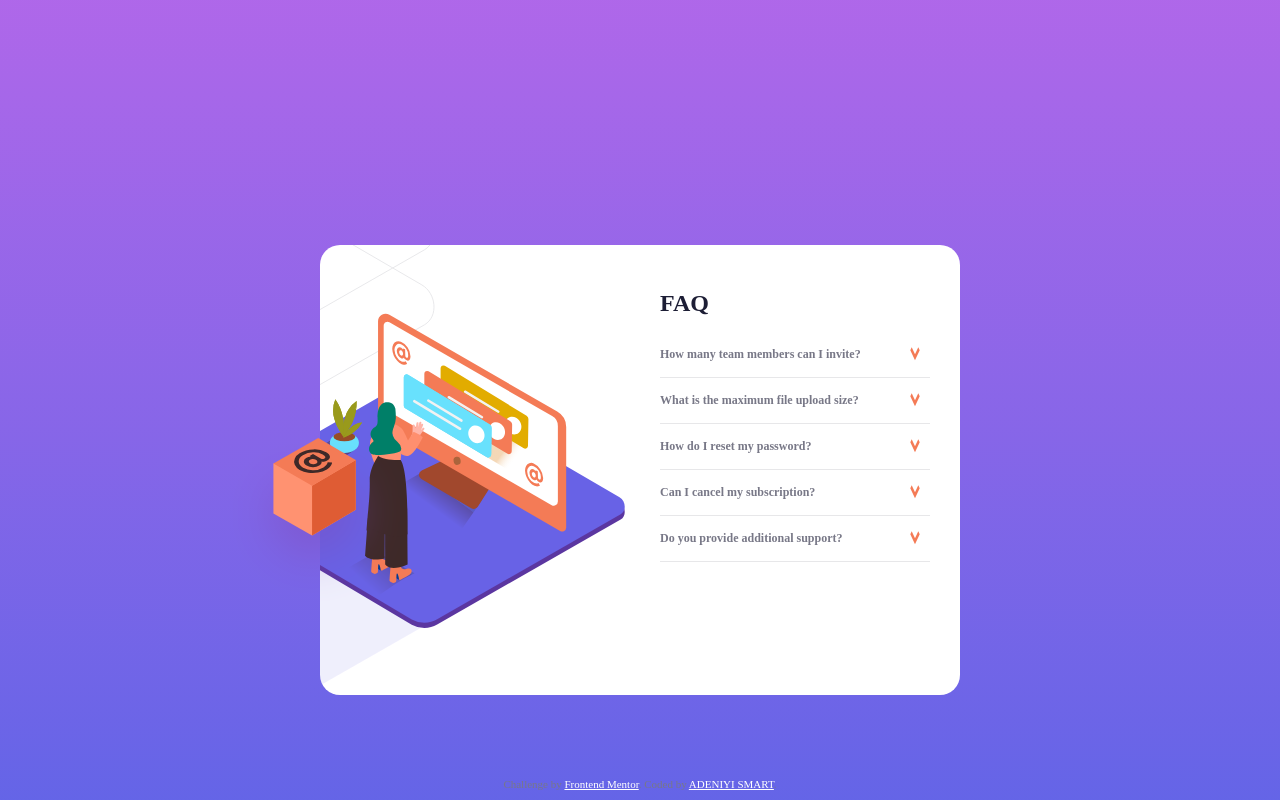
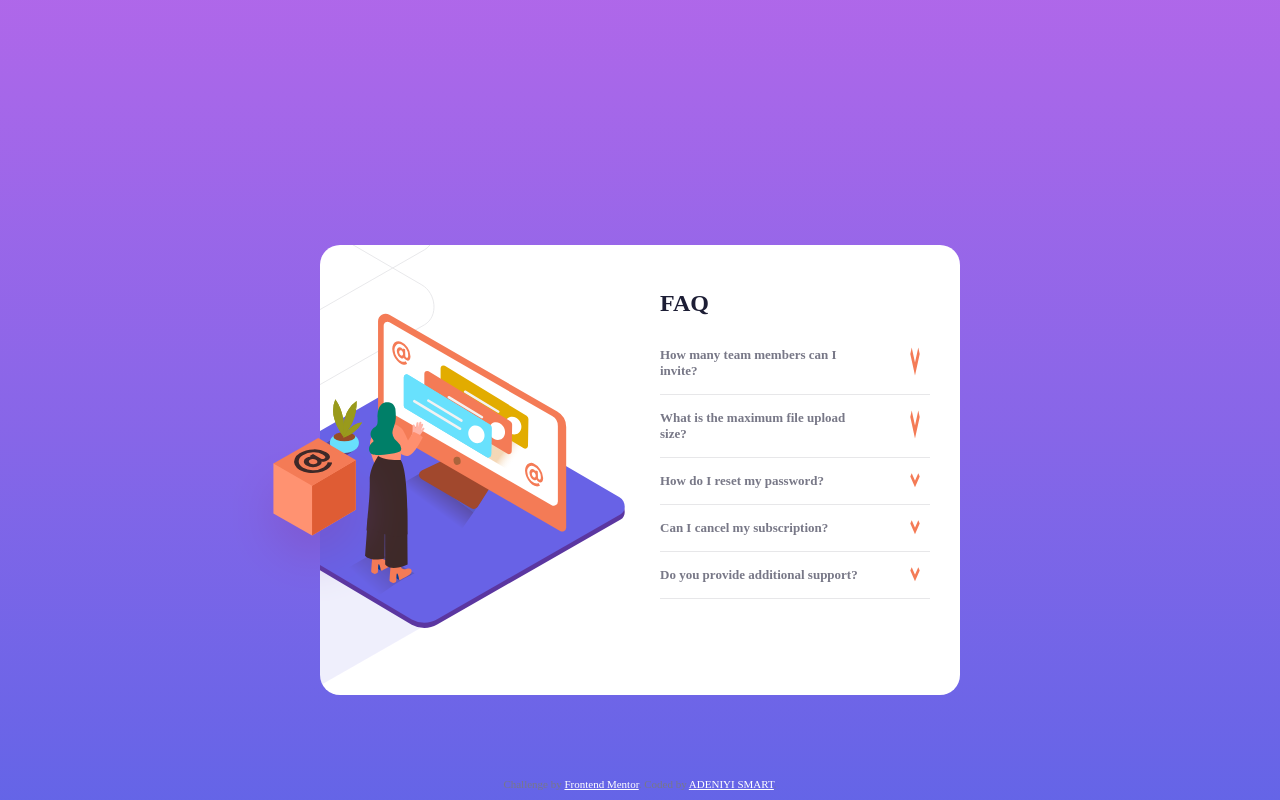
Before and after one commit to Iamweird2/faq-accordion-card-main, a plain HTML site: page index.html in a window 1280 px wide. Drawn offline with Linux system fonts and the light colour scheme.

Commit message:
heading  change

```diff
--- a/card.css
+++ b/card.css
@@ -46,6 +46,7 @@
 
 .question-head{
     flex-basis: 80%;
+    font-size: 13px;
 }
 
 .question-head-active{
--- a/index.html
+++ b/index.html
@@ -23,7 +23,7 @@
 
     <div class="question-box">
       <div class="question-container">
-        <h4 class="question-head"> How many team members can I invite? </h4>
+        <h1 class="question-head"> How many team members can I invite? </h1>
         <img class="arrow-img" src="images/icon-arrow-down.svg" alt="arrow-down">
       </div>
       <p class="answer">
@@ -36,7 +36,7 @@
 
     <div class="question-box">
       <div class="question-container">
-        <h4 class="question-head"> What is the maximum file upload size? </h4>
+        <h1 class="question-head"> What is the maximum file upload size? </h1>
         <img class="arrow-img" src="images/icon-arrow-down.svg" alt="arrow-down">
       </div>
       <p class="answer">
@@ -48,7 +48,7 @@
 
     <div class="question-box">
       <div class="question-container">
-        <h4 class="question-head"> How do I reset my password? </h4>
+        <h1 class="question-head"> How do I reset my password? </h1>
         <img class="arrow-img" src="images/icon-arrow-down.svg" alt="arrow-down">
       </div>
       <p class="answer">
@@ -61,7 +61,7 @@
 
     <div class="question-box">
       <div class="question-container">
-        <h4 class="question-head"> Can I cancel my subscription? </h4>
+        <h1 class="question-head"> Can I cancel my subscription? </h1>
         <img class="arrow-img" src="images/icon-arrow-down.svg" alt="arrow-down">
       </div>
       <p class="answer">
@@ -73,7 +73,7 @@
 
     <div class="question-box">
       <div class="question-container">
-        <h4 class="question-head"> Do you provide additional support? </h4>
+        <h1 class="question-head"> Do you provide additional support? </h1>
         <img  class="arrow-img" src="images/icon-arrow-down.svg" alt="arrow-down">
       </div>
       <p class="answer">
```
